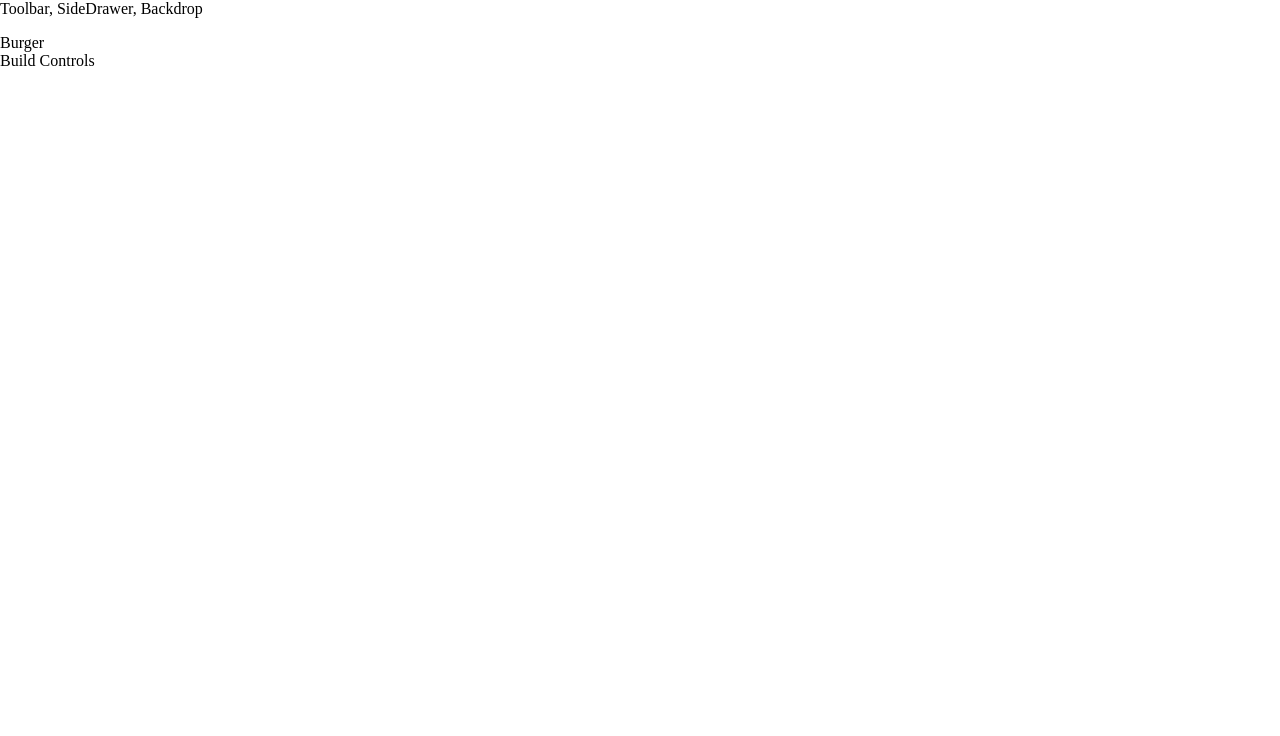
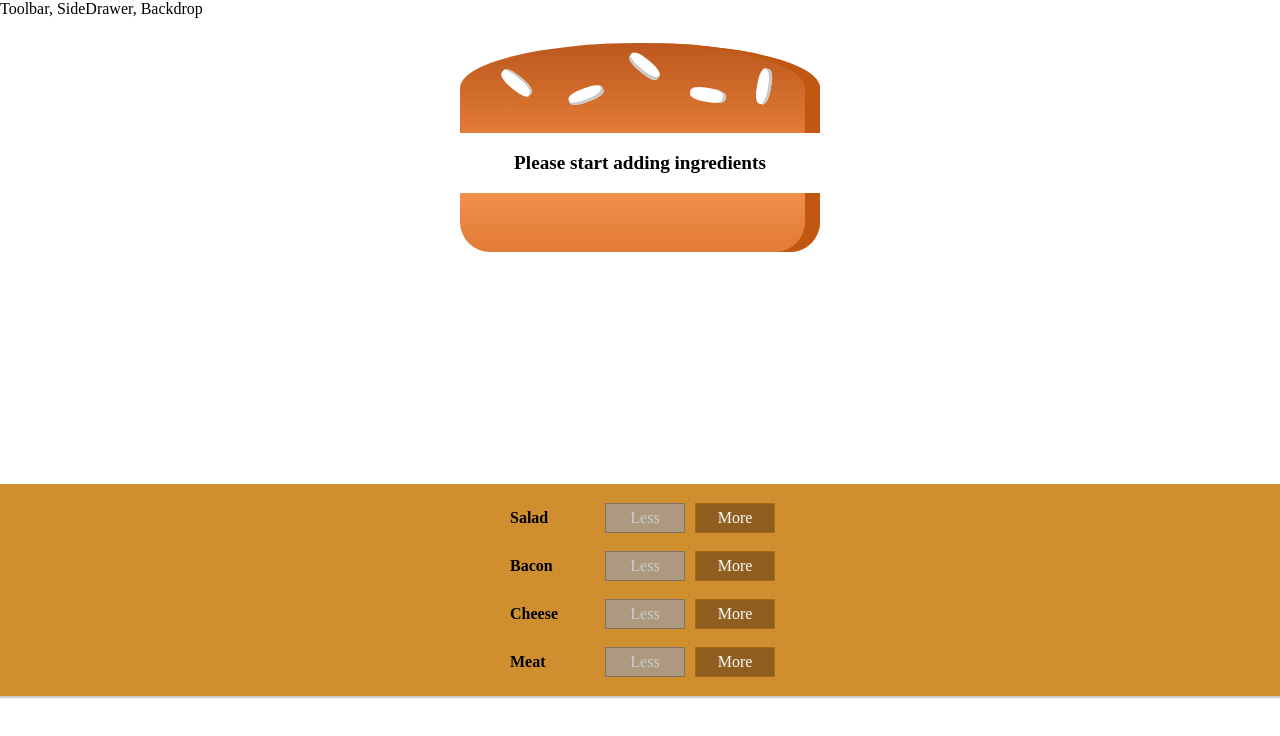
Before and after one commit to giraffesava/burger, a React (Create React App) app: page / in a window 1280 px wide. Shown: the top 736 px of the page. Built offline with nearby package versions, Linux system fonts and the light colour scheme; a web font is replaced by a local one.

Commit message:
Creating layout

```diff
--- a/package.json
+++ b/package.json
@@ -6,6 +6,7 @@
     "@testing-library/jest-dom": "^5.11.9",
     "@testing-library/react": "^11.2.4",
     "@testing-library/user-event": "^12.6.3",
+    "prop-types": "^15.7.2",
     "react": "^17.0.1",
     "react-dom": "^17.0.1",
     "react-scripts": "4.0.1",
--- /dev/null
+++ b/src/components/Burger/BuildControls/BuildControl/BuildControl.js
@@ -0,0 +1,17 @@
+import React from 'react'
+import classes from './BuildControl.module.css'
+
+const BuildControl = (props) => (
+  <div className={classes.BuildControl}>
+    <div className={classes.Label}>{props.label}</div>
+    <button
+      className={classes.Less}
+      onClick={props.removed}
+      disabled={props.disabled}>Less</button>
+    <button
+      className={classes.More}
+      onClick={props.added}>More</button>
+  </div>
+)
+
+export default BuildControl
--- /dev/null
+++ b/src/components/Burger/BuildControls/BuildControl/BuildControl.module.css
@@ -0,0 +1,56 @@
+.BuildControl {
+  display: flex;
+  justify-content: space-between;
+  align-items: center;
+  margin: 5px 0;
+}
+
+.BuildControl button {
+  display: block;
+  font: inherit;
+  padding: 5px;
+  margin: 0 5px;
+  width: 80px;
+  border: 1px solid #AA6817;
+  cursor: pointer;
+  outline: none;
+}
+
+.BuildControl button:disabled {
+  background-color: #AC9980;
+  border: 1px solid #7E7365;
+  color: #ccc;
+  cursor: default;
+}
+
+.BuildControl button:hover:disabled {
+  background-color: #AC9980;
+  color: #ccc;
+  cursor: not-allowed;
+}
+
+.Label {
+  padding: 10px;
+  font-weight: bold;
+  width: 80px;
+}
+
+.BuildControl .Less {
+  background-color: #D39952;
+  color: white;
+}
+
+.BuildControl .More {
+  background-color: #8F5E1E;
+  color: white;
+}
+
+.BuildControl .Less:hover, .BuildControl .Less:active {
+  background-color: #DAA972;
+  color: white;
+}
+
+.BuildControl .More:hover,.BuildControl .More:active {
+  background-color: #99703F;
+  color: white;
+}
--- /dev/null
+++ b/src/components/Burger/BuildControls/BuildControls.js
@@ -0,0 +1,24 @@
+import React from 'react'
+import classes from './BuildControls.module.css'
+import BuildControl from './BuildControl/BuildControl'
+
+const controls = [
+  {label: 'Salad', type: 'salad'},
+  {label: 'Bacon', type: 'bacon'},
+  {label: 'Cheese', type: 'cheese'},
+  {label: 'Meat', type: 'meat'}
+];
+
+const BuildControls = (props) => (
+    <div className={classes.BuildControls}>
+      {controls.map(ctrl => {
+        return <BuildControl key={ctrl.label} label={ctrl.label} added={() => props.ingredientAdded(ctrl.type)}
+        removed={()=> props.ingredientRemoved(ctrl.type)}
+        disabled={props.disabled[ctrl.type]}
+        />
+    })}
+  </div>
+)
+
+
+export default BuildControls
--- /dev/null
+++ b/src/components/Burger/BuildControls/BuildControls.module.css
@@ -0,0 +1,10 @@
+.BuildControls {
+  width: 100%;
+  background-color: #CF8F2E;
+  display: flex;
+  flex-flow: column;
+  align-items: center;
+  box-shadow: 0 2px 1px #ccc;
+  margin: auto;
+  padding: 10px 0;
+}
--- a/src/components/Burger/Burger.js
+++ b/src/components/Burger/Burger.js
@@ -0,0 +1,29 @@
+import React from 'react'
+import classes from './Burger.module.css'
+import BurgerIngredient from './BurgerIngredient/BurgerIngredient'
+
+const burger = (props) => {
+
+  let transformedIngredients = Object.keys(props.ingredients)
+    .map(igKey => {
+      return [...Array(props.ingredients[igKey])].map((_, i) =>{
+        return <BurgerIngredient key={igKey + i} type={igKey} />
+      });
+    })
+    .reduce((arr, el) => {
+      return arr.concat(el)
+    }, [])
+    if(transformedIngredients.length === 0){
+      transformedIngredients = <p>Please start adding ingredients</p>
+    }
+
+  return (
+    <div className={classes.Burger}>
+      <BurgerIngredient type="bread-top" />
+      {transformedIngredients}
+      <BurgerIngredient type="bread-bottom" />
+    </div>
+  );
+};
+
+export default burger
--- /dev/null
+++ b/src/components/Burger/Burger.module.css
@@ -0,0 +1,30 @@
+.Burger {
+  width: 100%;
+  margin: auto;
+  height: 250px;
+  overflow: scroll;
+  text-align: center;
+  font-weight: bold;
+  font-size: 1.2rem;
+}
+
+@media (min-width: 500px) and (min-height: 400px){
+  .Burger {
+    width: 350px;
+    height: 300px;
+  }
+}
+
+@media (min-width: 1000px) and (min-height: 700px){
+  .Burger {
+    width: 700px;
+    height: 600px;
+  }
+}
+
+@media (min-width: 500px) and (min-height: 401px){
+  .Burger {
+    width: 450px;
+    height: 450px;
+  }
+}
--- a/src/components/Burger/BurgerIngredient/BurgerIngredient.js
+++ b/src/components/Burger/BurgerIngredient/BurgerIngredient.js
@@ -1,10 +1,11 @@
-import classes from '*.module.css';
-import React from 'react'
+import React, {Component} from 'react'
 import classes from './BurgerIngredient.module.css'
+import PropTypes from 'prop-types'
 
-const burgerIngredient = (props) => {
+class BurgerIngredient extends Component{
+  render(){
     let ingredient = null;
-  switch(props.type){
+    switch(this.props.type){
       case('bread-bottom'):
         ingredient = <div className={classes.BreadBottom}></div>;
         break;
@@ -34,4 +35,11 @@
     return ingredient
   }
 
-export default burgerIngredient
+}
+
+BurgerIngredient.propTypes ={
+  type: PropTypes.string.isRequired
+}
+
+
+export default BurgerIngredient
--- a/src/containers/BurgerBuilder/BurgerBuilder.js
+++ b/src/containers/BurgerBuilder/BurgerBuilder.js
@@ -1,12 +1,68 @@
-import React, {Component} from 'react'
+import React, {Component, useLayoutEffect} from 'react'
 import Aux from '../../hoc/Auxx'
+import Burger from '../../components/Burger/Burger'
+import BuildControls from '../../components/Burger/BuildControls/BuildControls'
+
+const INGREDIENT_PRICES = {
+  salad: 0.5,
+  cheese: 0.4,
+  meat: 1.3,
+  bacon: 0.6
+}
 
 class BurgerBuilder extends Component {
+  state ={
+    ingredients: {
+      salad: 0,
+      bacon: 0,
+      cheese: 0,
+      meat: 0
+    },
+    totalPrice: 4
+  }
+
+  addIngridientHandler = (type) => {
+    const oldCount = this.state.ingredients[type];
+    const updatedCount = oldCount + 1;
+    const updatedIngredients = {
+      ...this.state.ingredients
+    };
+    updatedIngredients[type] = updatedCount
+    const priceAddition = INGREDIENT_PRICES[type]
+    const oldPrice = this.state.totalPrice;
+    const newPrice = oldPrice + priceAddition;
+    this.setState({totalPrice: newPrice, ingredients: updatedIngredients})
+  }
+
+  removeIngridientHandler = (type) => {
+    const oldCount = this.state.ingredients[type]
+    if(oldCount <= 0){
+      return
+    }
+    const updatedCount = oldCount - 1;
+    const updatedIngredients = {
+      ...this.state.ingredients
+    };
+    updatedIngredients[type] = updatedCount;
+    const priceDeduction = INGREDIENT_PRICES[type];
+    const oldPrice = this.state.totalPrice;
+    const newPrice = oldPrice - priceDeduction;
+    this.setState({
+      totalPrice: newPrice, ingredients: updatedIngredients
+    })
+  }
+
   render(){
+    const disabledInfo = {
+      ...this.state.ingredients
+    }
+    for(let key in disabledInfo){
+      disabledInfo[key] = disabledInfo[key] <= 0
+    }
     return (
       <Aux>
-        <div>Burger</div>
-        <div>Build Controls</div>
+        <Burger ingredients={this.state.ingredients}/>
+        <BuildControls ingredientAdded={this.addIngridientHandler} ingredientRemoved={this.removeIngridientHandler} disabled={disabledInfo}/>
       </Aux>
     )
   }
```
Also changed, not shown: public/manifest.json, 1 other file (tests, documents, lock files or other folders). Lines whose indentation alone changed are shown as unchanged.
